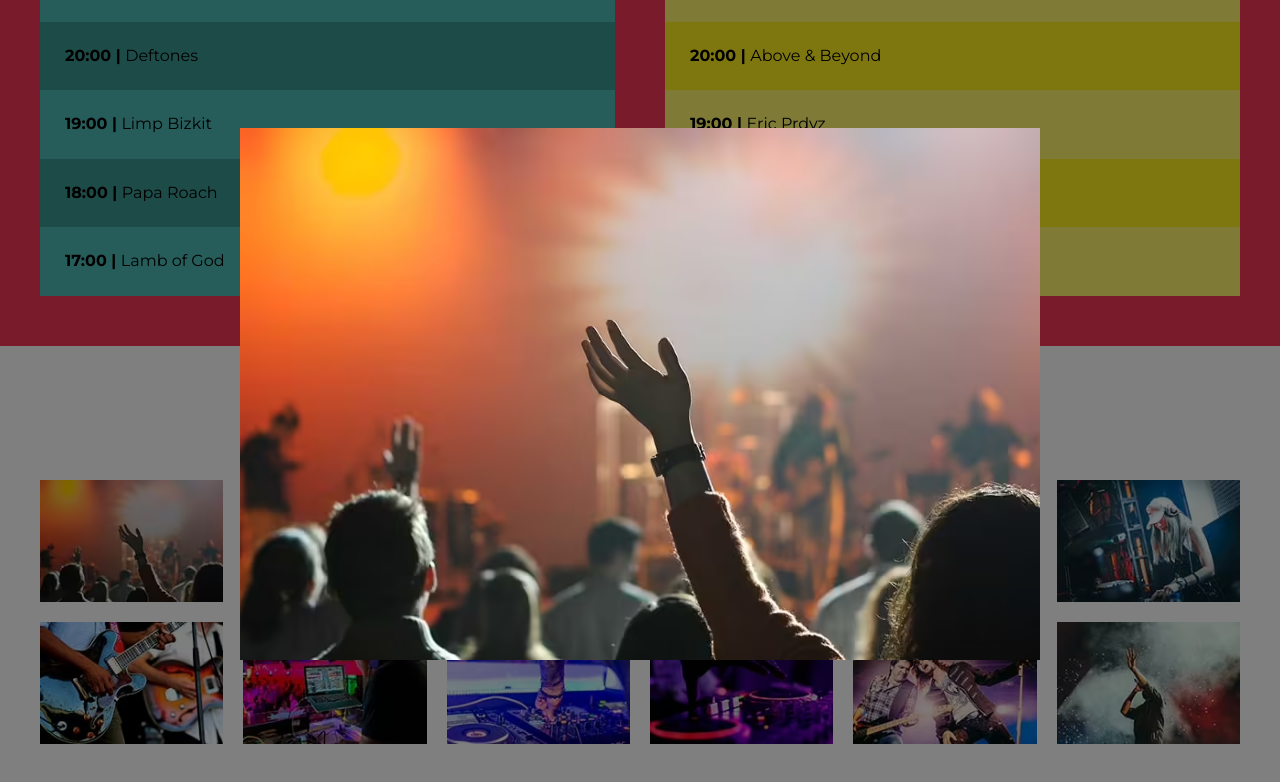
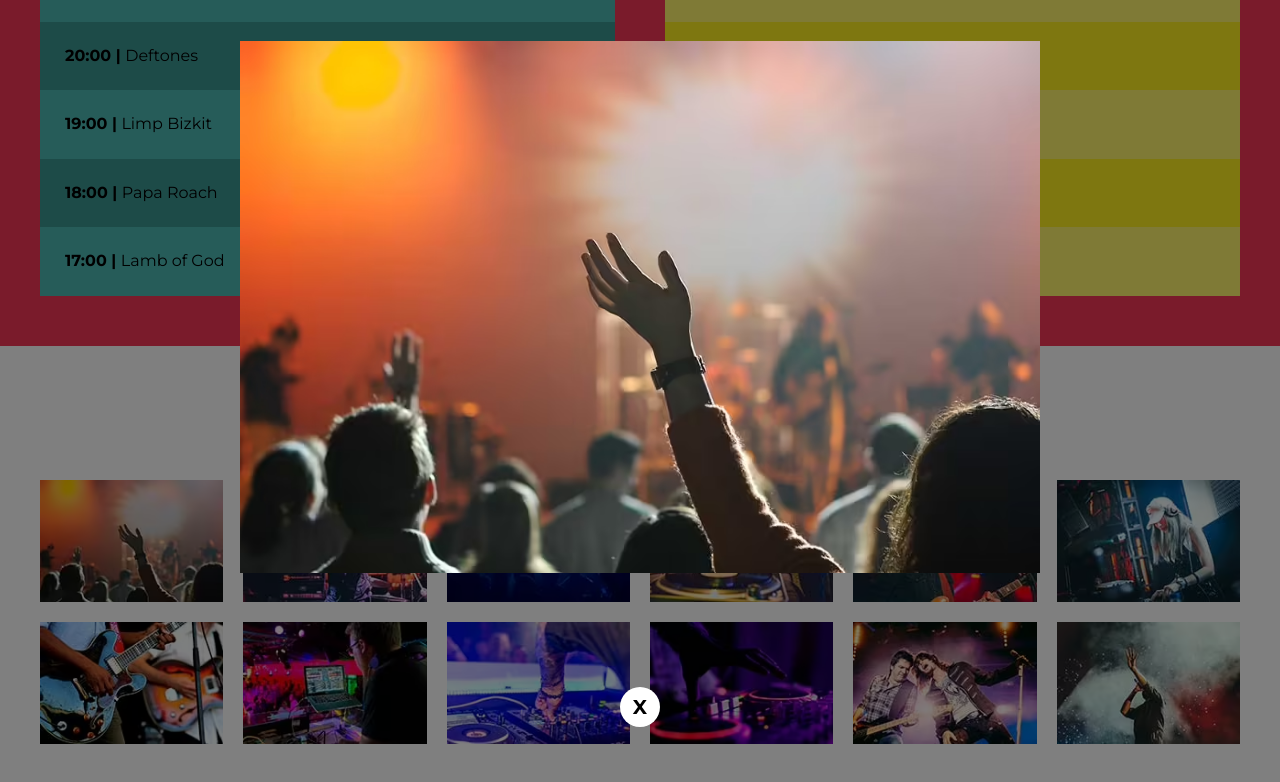
Before and after one commit to LuisSaucedoo/proyecto-festivalmusica, a website: page index.html in a window 1280 px wide. Both pictures are taken after a click on the element 131 px from the left and 2959 px from the top of the page. Shown: the part 2419-3201 px from the top of the page. Drawn offline with Linux system fonts and the light colour scheme; files that its build step writes are made by us from their sources.

Commit message:
Añadiendo botón para cerrar la imagen: Trabajo en app.js

```diff
--- a/src/js/app.js
+++ b/src/js/app.js
@@ -35,10 +35,29 @@ function mostrarImagen(id) {
     <img loading="lazy" width="200" height="300" src="build/img/grande/${id}.jpg" alt="Imagen galeria">
     `;
 
+    // Crea el Overlay con la imagen
     const overlay = document.createElement("DIV");
     overlay.appendChild(imagen);
     overlay.classList.add("overlay");
+    overlay.onclick = function() {
+        const body = document.querySelector("body");
+        body.classList.remove("fijar-body");
+        overlay.remove();
+    }
 
+    // Botón para cerra el Modal
+    const cerrarModal = document.createElement("P");
+    cerrarModal.textContent = "X";
+    cerrarModal.classList.add("btn-cerrar");
+    cerrarModal.onclick = function() {
+        const body = document.querySelector("body");
+        body.classList.remove("fijar-body");
+        overlay.remove(); //remove es un método de JavaScript
+    }
+    overlay.appendChild(cerrarModal);
+
+    // Añadirlo al HTML
     const body = document.querySelector("body");
     body.appendChild(overlay);
+    body.classList.add("fijar-body");
 }
--- a/src/scss/base/_globales.scss
+++ b/src/scss/base/_globales.scss
@@ -14,6 +14,10 @@ html {
 body {
     font-family: v.$fuente_principal;
     font-size: 1.6rem;
+
+    &.fijar-body {
+        overflow: hidden;
+    }
 }
 
 p {
--- a/src/scss/layout/_galeria.scss
+++ b/src/scss/layout/_galeria.scss
@@ -44,3 +44,18 @@
         max-width: 80rem;
     }
 }
+
+.btn-cerrar {
+    width: 4rem;
+    height: 4rem;
+    border-radius: 50%;
+    background-color: v.$blanco;
+    color: v.$negro;
+    display: grid;
+    place-items: center;
+    font-weight: 700;
+
+    &:hover {
+        cursor: pointer;
+    }
+}
```
Also changed, not shown: build/css/app.css, build/js/app.js.
